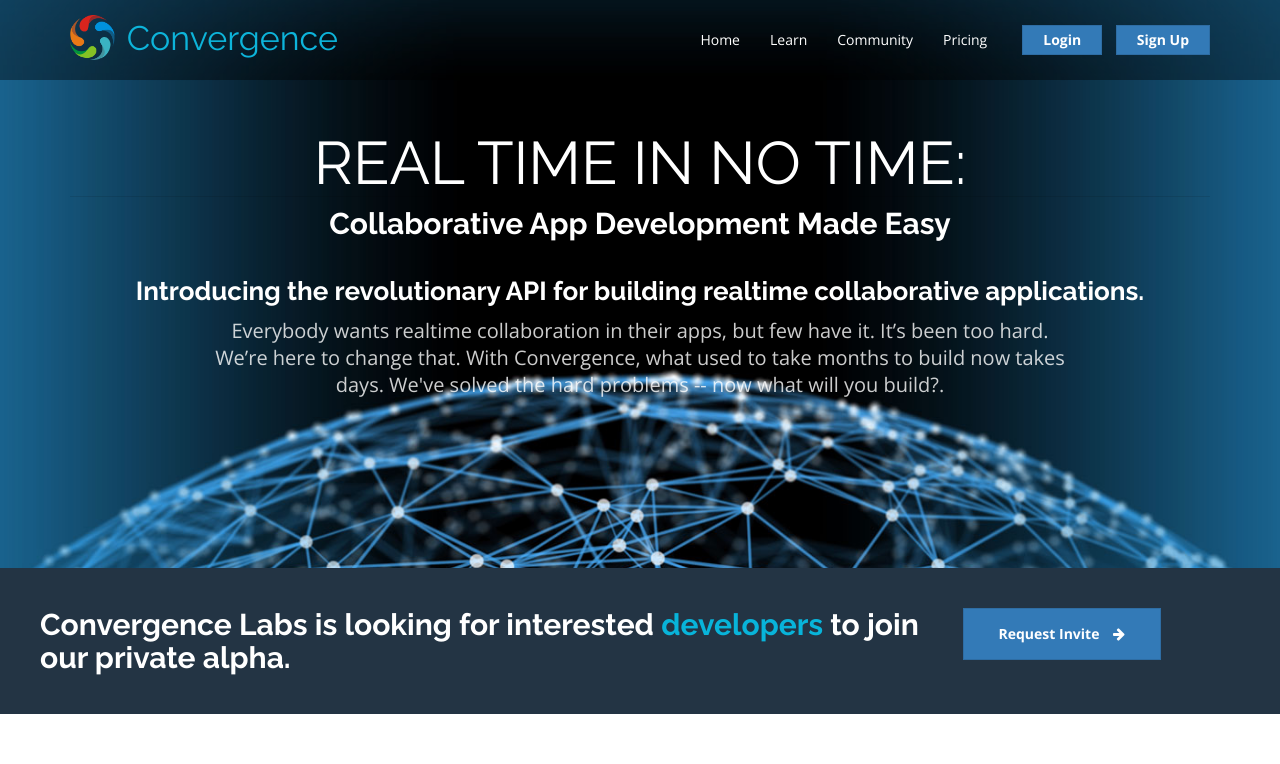
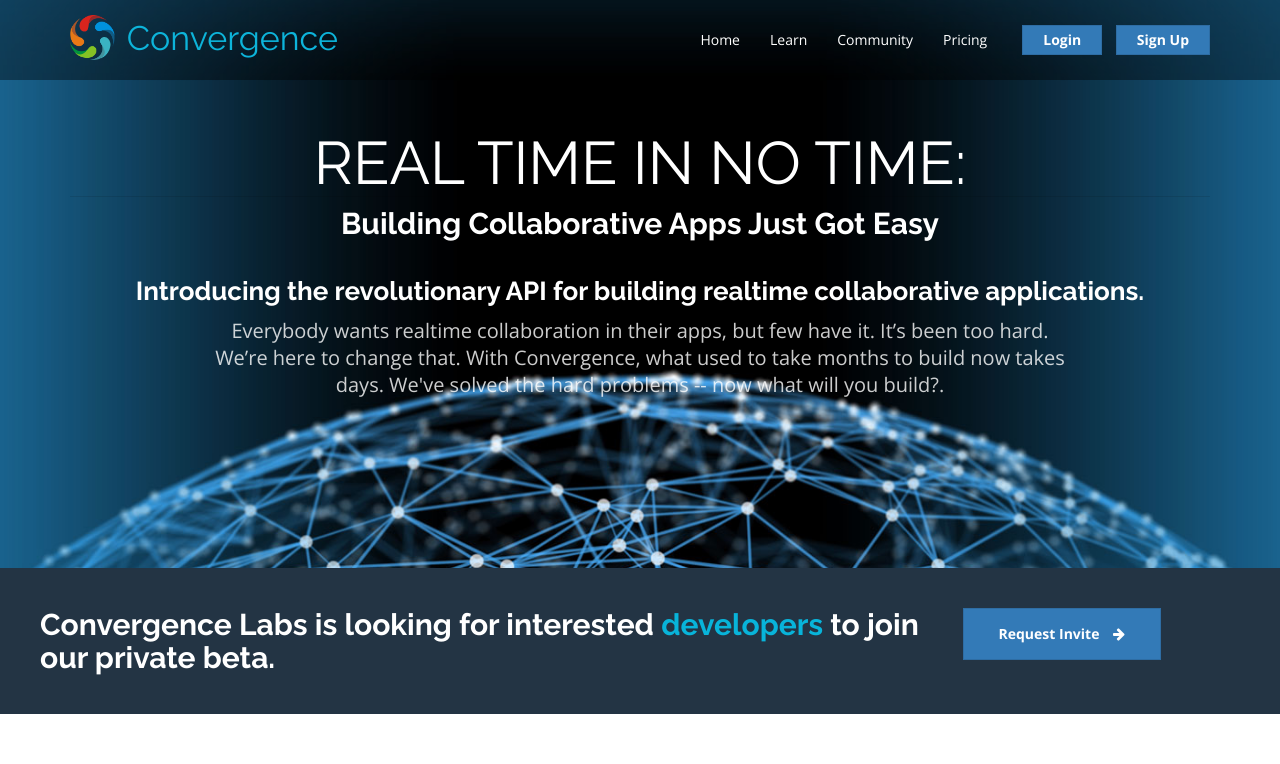
Before and after one commit to convergencelabs/convergence-io, a Jekyll site: the page built from pages/home.html, in a window 1280 px wide. Shown: the top 764 px of the page. Built offline with Jekyll 4.4.1, drawn with Linux system fonts in a browser that asks for light colours.

```diff
--- a/_sass/classes.scss
+++ b/_sass/classes.scss
@@ -275,3 +275,33 @@ Line Font
 .line-font-small {
   font-size: 20px;
 }
+
+/* ==========================================================================
+Alt Bands
+========================================================================== */
+div.alt-bands {
+
+  div.row:nth-child(odd) {
+    background: #f4f6f7;
+  }
+
+  div.alt-band-title {
+    padding: 20px;
+
+    h2 {
+      margin-left: 20px;
+      color: #0092dd;
+    }
+  }
+
+  div.alt-band-content {
+    padding: 20px;
+  }
+}
+
+/* ==========================================================================
+code block
+========================================================================== */
+pre.codeblock {
+  padding: 0;
+}
--- a/_sass/pricing.scss
+++ b/_sass/pricing.scss
@@ -76,7 +76,6 @@
   background: #0AA9CC;
 }
 
-
 .coming .panel-heading {
   background: #c8c8c8;
 }
--- a/pages/home.html
+++ b/pages/home.html
@@ -10,7 +10,7 @@ permalink: /
         <!-- Start Header Text -->
         <div class="col-md-12 col-sm-12">
           <h1>REAL TIME IN NO TIME:</h1>
-          <h2>Collaborative App Development Made Easy</h2>
+          <h2>Building Collaborative Apps Just Got Easy</h2>
           <h3>Introducing the revolutionary API for building realtime collaborative applications.</h3>
           <p>Everybody wants realtime collaboration in their apps, but few have it.  It’s been too hard.  We’re here to change that.  With Convergence, what used to take months to build now takes days.  We've solved the hard problems -- now what will you build?.</p>
         </div>
@@ -24,7 +24,7 @@ permalink: /
 <div class="alpha-invite container-fluid">
   <div class="row">
     <div class="col-md-9 col-xs-12">
-      <h2>Convergence Labs is looking for interested <span class="blue">developers</span> to join our private alpha.</h2>
+      <h2>Convergence Labs is looking for interested <span class="blue">developers</span> to join our private beta.</h2>
     </div>
     <div class="col-md-3 col-xs-12">
       <a class="btn btn-primary btn-large text-center bg-orange white lato btn-border uppercase" href="https://admin.convergence.io/request-invite" ga-on="click" ga-event-category="Outbound link click" ga-event-action="Request invite" ga-event-label="Request invite">Request Invite <i class="fa fa-arrow-right"></i></a>
```
Also changed, not shown: _data/learn.yaml (+5 -5 lines), pages/tutorial.html (added, +101 -0 lines), assets/img/learn-icons/examples.png (added), assets/img/learn-icons/faq.png (added), assets/img/learn-icons/getting-started.png (added), assets/img/learn-icons/guide.png (added), assets/img/learn-icons/tutorial.png (added).
